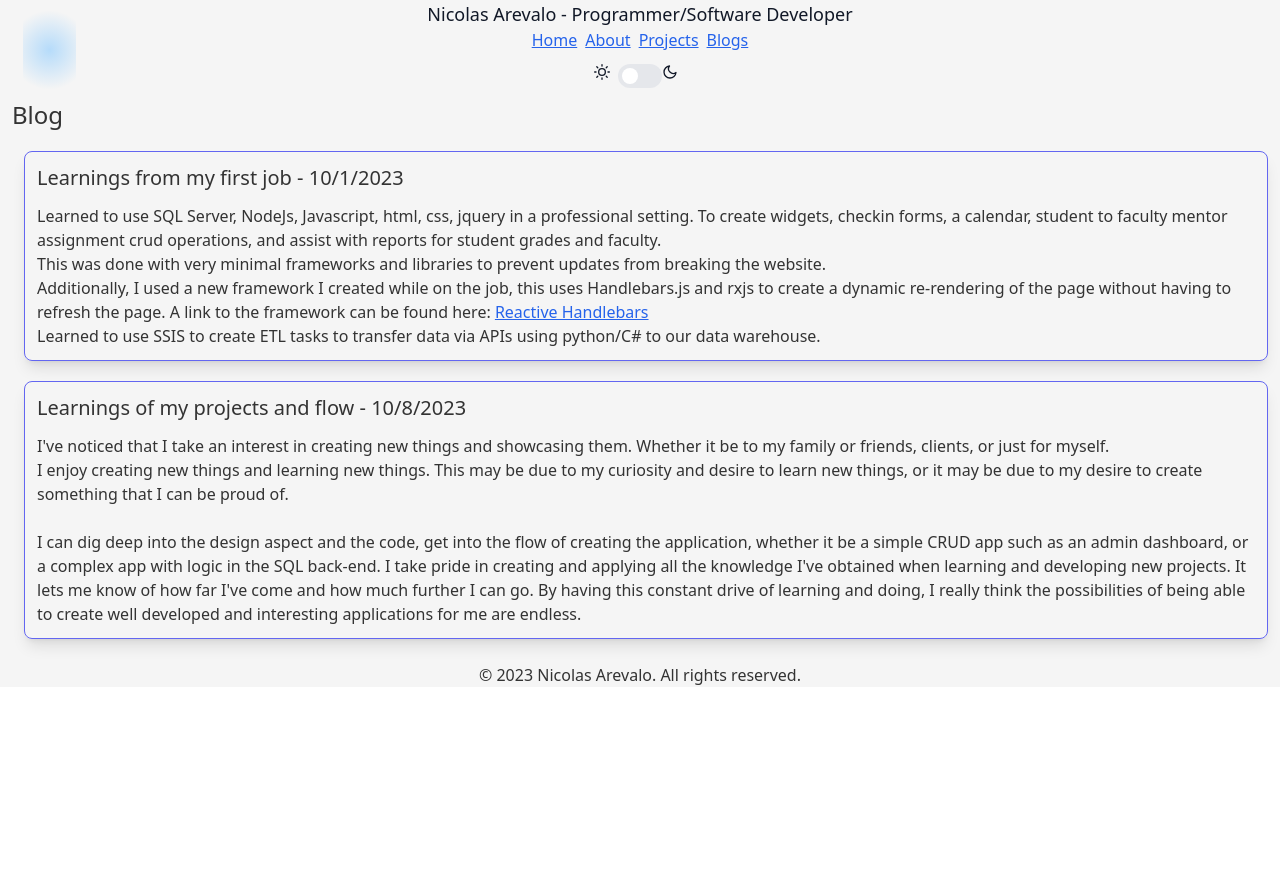
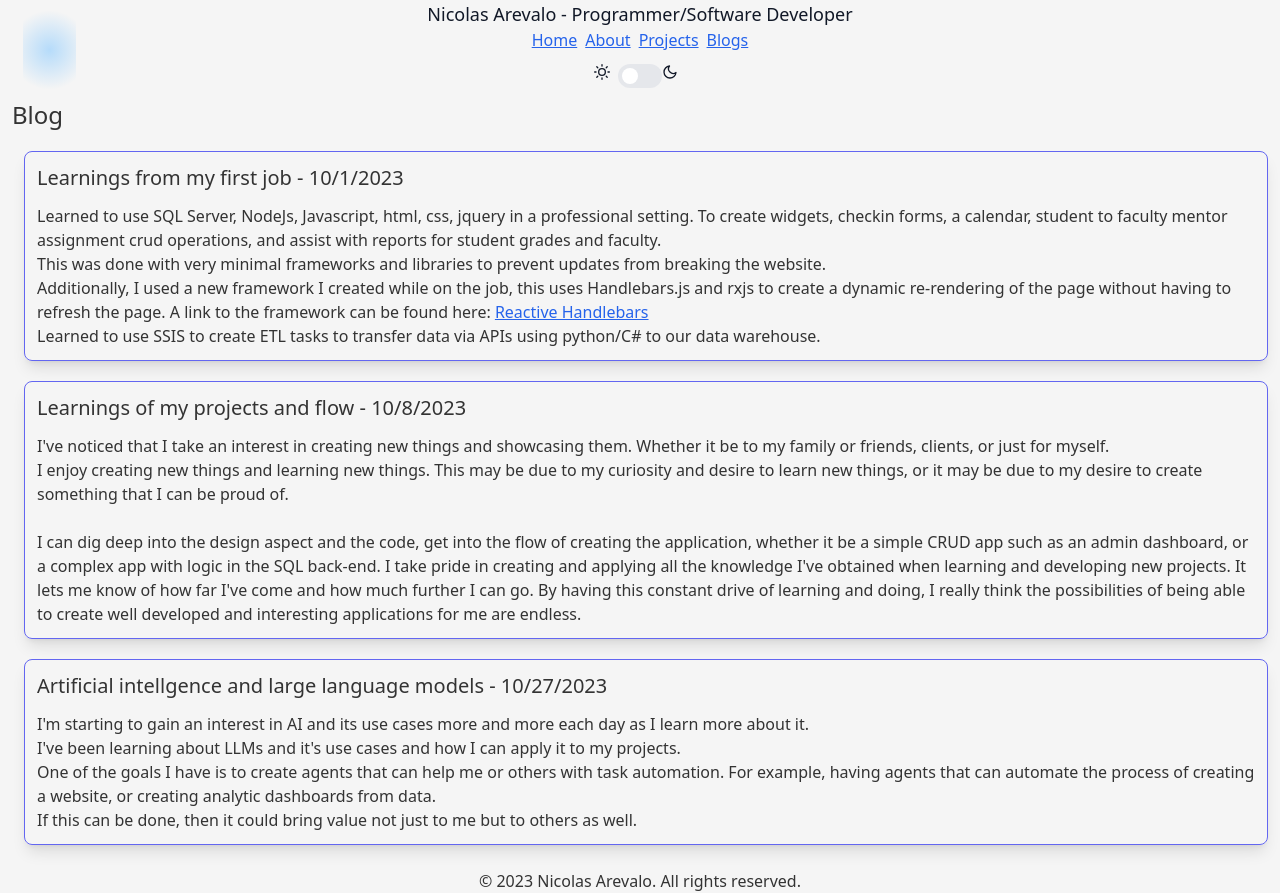
Before and after one commit to pantharev/ApexProjects, a React (Create React App) app: page /blogs in a window 1280 px wide. Before the commit the page ends 800 px from the top, so only its background shows below. Built offline with nearby package versions, Linux system fonts and the light colour scheme.

Commit message:
AI and LLM blog

```diff
--- a/src/pages/Blog.js
+++ b/src/pages/Blog.js
@@ -38,6 +38,22 @@ export default function Blog() {
             </p>
             `
         },
+        {
+            id: 3,
+            title: "Artificial intellgence and large language models - 10/27/2023",
+            body: `
+            <p>I'm starting to gain an interest in AI and its use cases more and more each day as I learn more about it.
+                <br>
+                I've been learning about LLMs and it's use cases and how I can apply it to my projects.
+                <br>
+                One of the goals I have is to create agents that can help me or others with task automation.
+                For example, having agents that can automate the process of creating a website, or creating analytic dashboards from data.
+                <br>
+                If this can be done, then it could bring value not just to me but to others as well.
+                <br>
+            </p>
+            `
+        }
         // {
         //     id: 3,
         //     title: "Blog 3",
```
